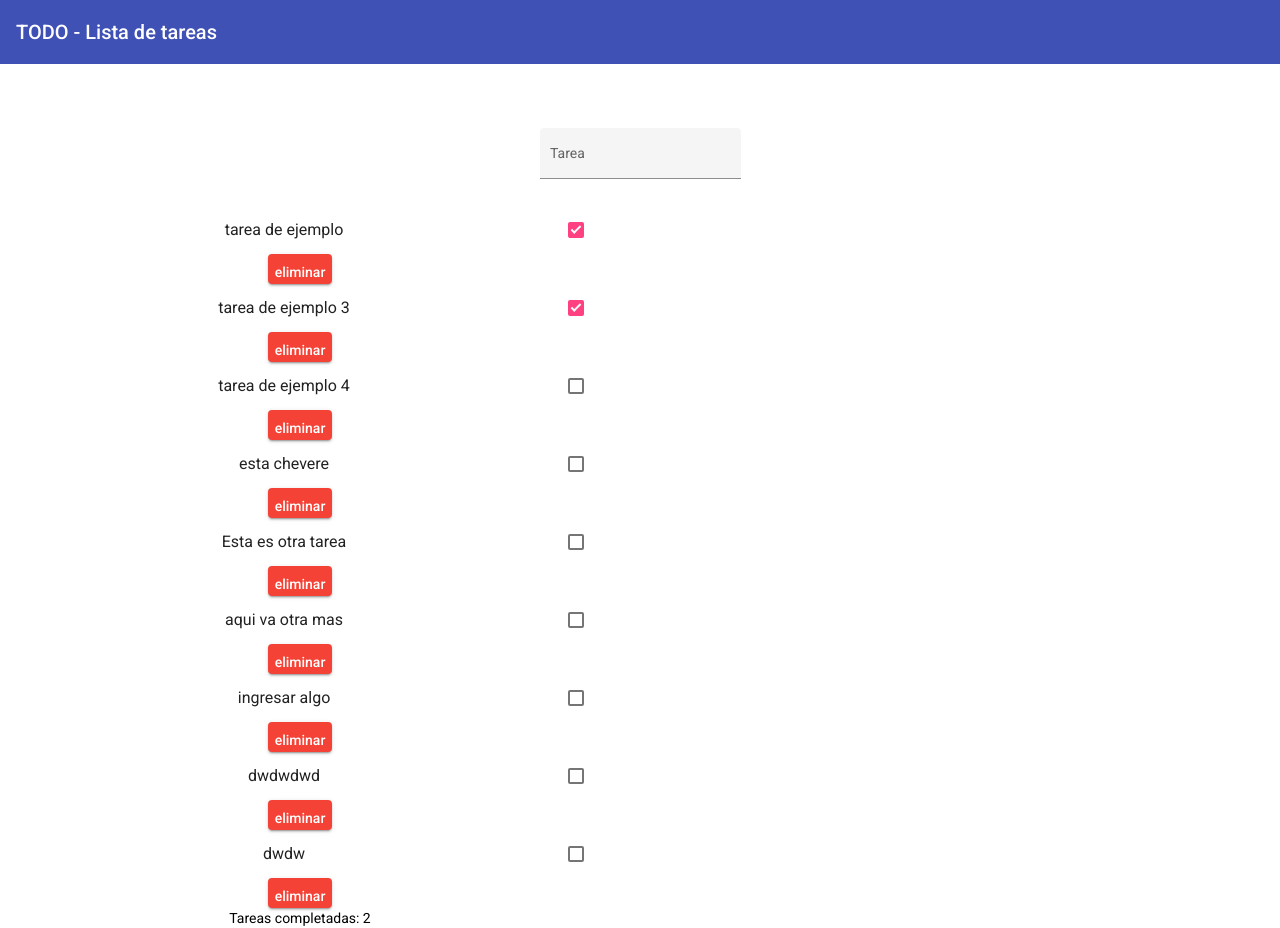
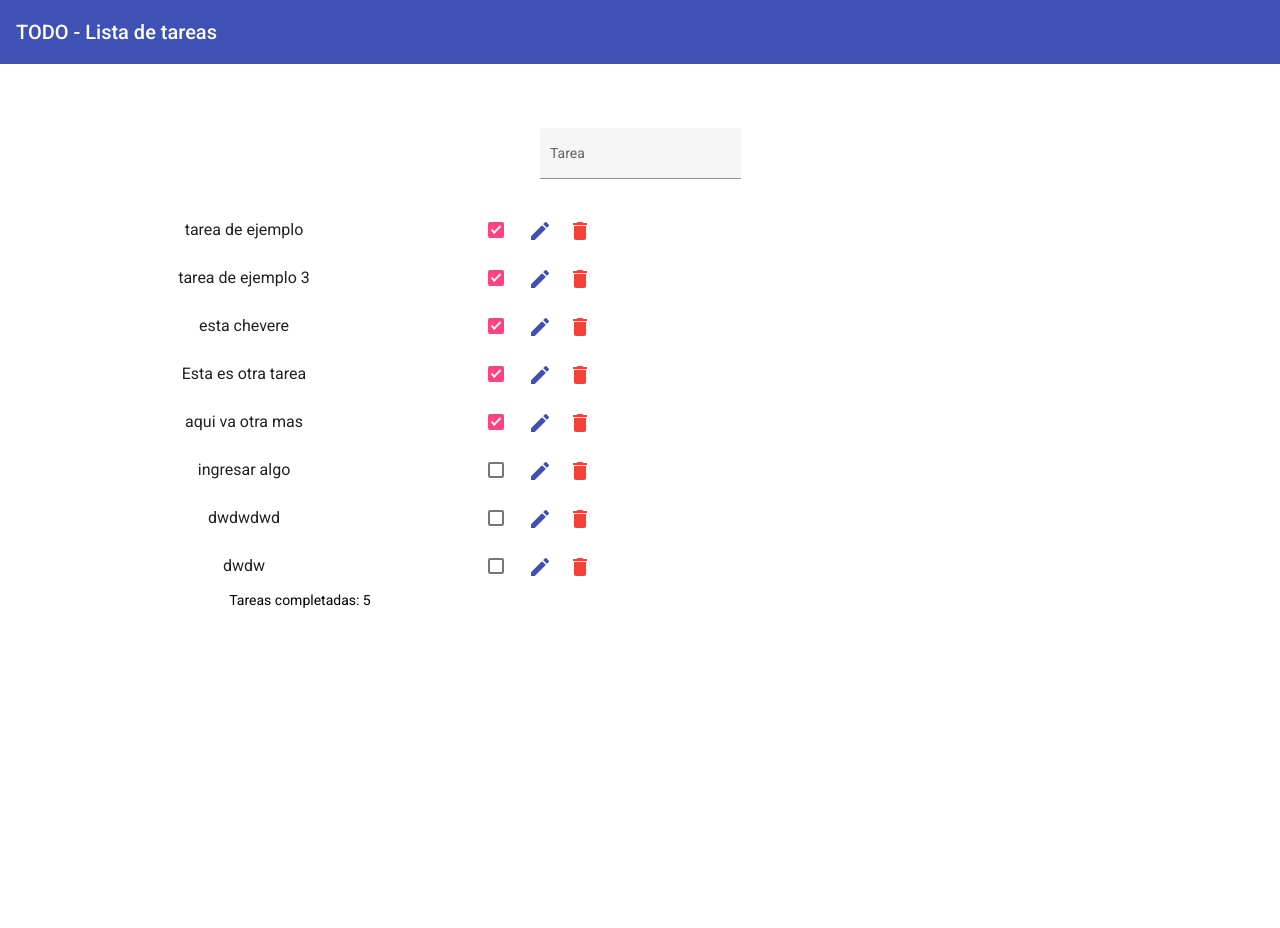
Before and after one commit to ricardo-arana/todo-material, an Angular app: page /lista in a window 1280 px wide. After the commit the page ends 800 px from the top, so only its background shows below. Built offline with nearby package versions, Linux system fonts and the light colour scheme; data requests are answered from the project's data file.

Commit message:
buttons y estilo a list

```diff
--- a/db.json
+++ b/db.json
@@ -11,24 +11,19 @@
       "hecho": true
     },
     {
-      "id": 8,
-      "descripcion": "tarea de ejemplo 4",
-      "hecho": false
-    },
-    {
       "id": 4438526782,
       "descripcion": "esta chevere",
-      "hecho": false
+      "hecho": true
     },
     {
       "id": 80945909,
       "descripcion": "Esta es otra tarea",
-      "hecho": false
+      "hecho": true
     },
     {
       "id": 8073642935,
       "descripcion": "aqui va otra mas",
-      "hecho": false
+      "hecho": true
     },
     {
       "id": 662479850,
--- a/src/app/todo/components/lista/lista.component.css
+++ b/src/app/todo/components/lista/lista.component.css
@@ -7,3 +7,7 @@
     padding: 0px;
     height: 30px;
 }
+
+.elemento {
+    position: relative;
+}
--- a/src/app/todo/components/lista/lista.component.html
+++ b/src/app/todo/components/lista/lista.component.html
@@ -1,13 +1,32 @@
 <div class="lista">
   <mat-selection-list #items>
-    <ng-container *ngFor="let tarea of tareas">
-      <mat-list-option  [value]="tarea.id" (click)="seleccionar(tarea)" [selected]="tarea.hecho">
-        {{ tarea.descripcion }}
-      </mat-list-option>
-      <button mat-raised-button color="warn" (click)="eliminar(tarea.id)"> eliminar</button>
+    <ng-container *ngFor="let tarea of tareas" class="elemento">
+      <div
+        style="
+          display: flex;
+          justify-content: space-between;
+          align-items: center;
+        "
+      >
+        <mat-list-option
+          [value]="tarea.id"
+          (click)="seleccionar(tarea)"
+          [selected]="tarea.hecho"
+          [disableRipple]="true"
+        >
+          {{ tarea.descripcion }}
+        </mat-list-option>
+        <div style="display: flex">
+          <button mat-icon-button color="primary">
+            <mat-icon>edit</mat-icon>
+          </button>
+          <button mat-icon-button color="warn" (click)="eliminar(tarea.id)">
+            <mat-icon>delete</mat-icon>
+          </button>
+        </div>
+      </div>
     </ng-container>
-
   </mat-selection-list>
 
-  <p>Tareas completadas: {{ tareasTerminadas}}</p>
+  <p>Tareas completadas: {{ tareasTerminadas }}</p>
 </div>
--- a/src/app/todo/todo.module.ts
+++ b/src/app/todo/todo.module.ts
@@ -9,6 +9,7 @@ import {MatListModule} from '@angular/material/list';
 import { TodoService } from './services/todo.service';
 import { FormsModule } from '@angular/forms';
 import {MatButtonModule} from '@angular/material/button';
+import {MatIconModule} from '@angular/material/icon';
 
 @NgModule({
   declarations: [AddComponent, ListaPageComponent, ListaComponent],
@@ -18,7 +19,8 @@ import {MatButtonModule} from '@angular/material/button';
     MatInputModule,
     MatListModule,
     FormsModule,
-    MatButtonModule
+    MatButtonModule,
+    MatIconModule
   ],
   exports: [
     ListaPageComponent
```
